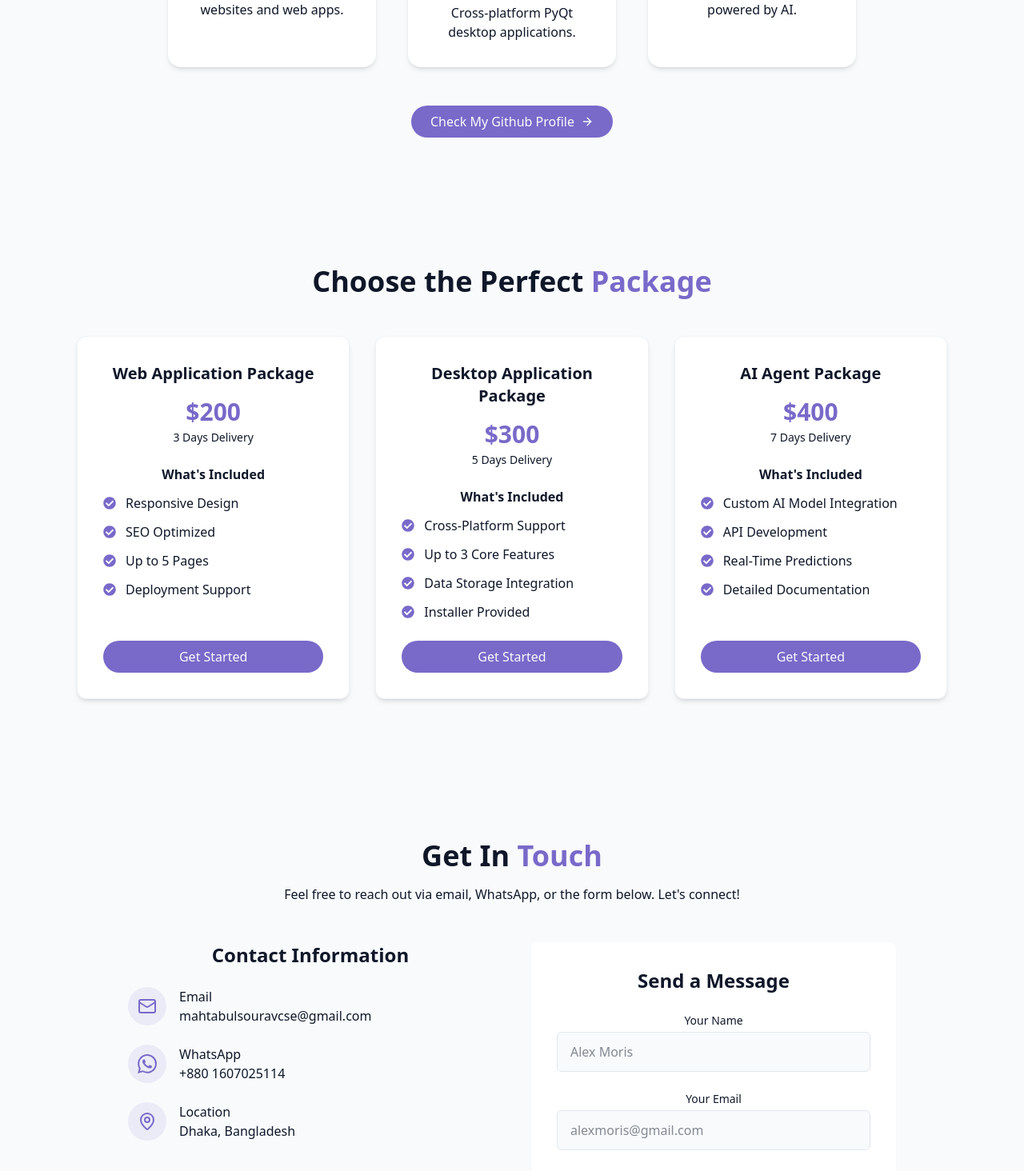
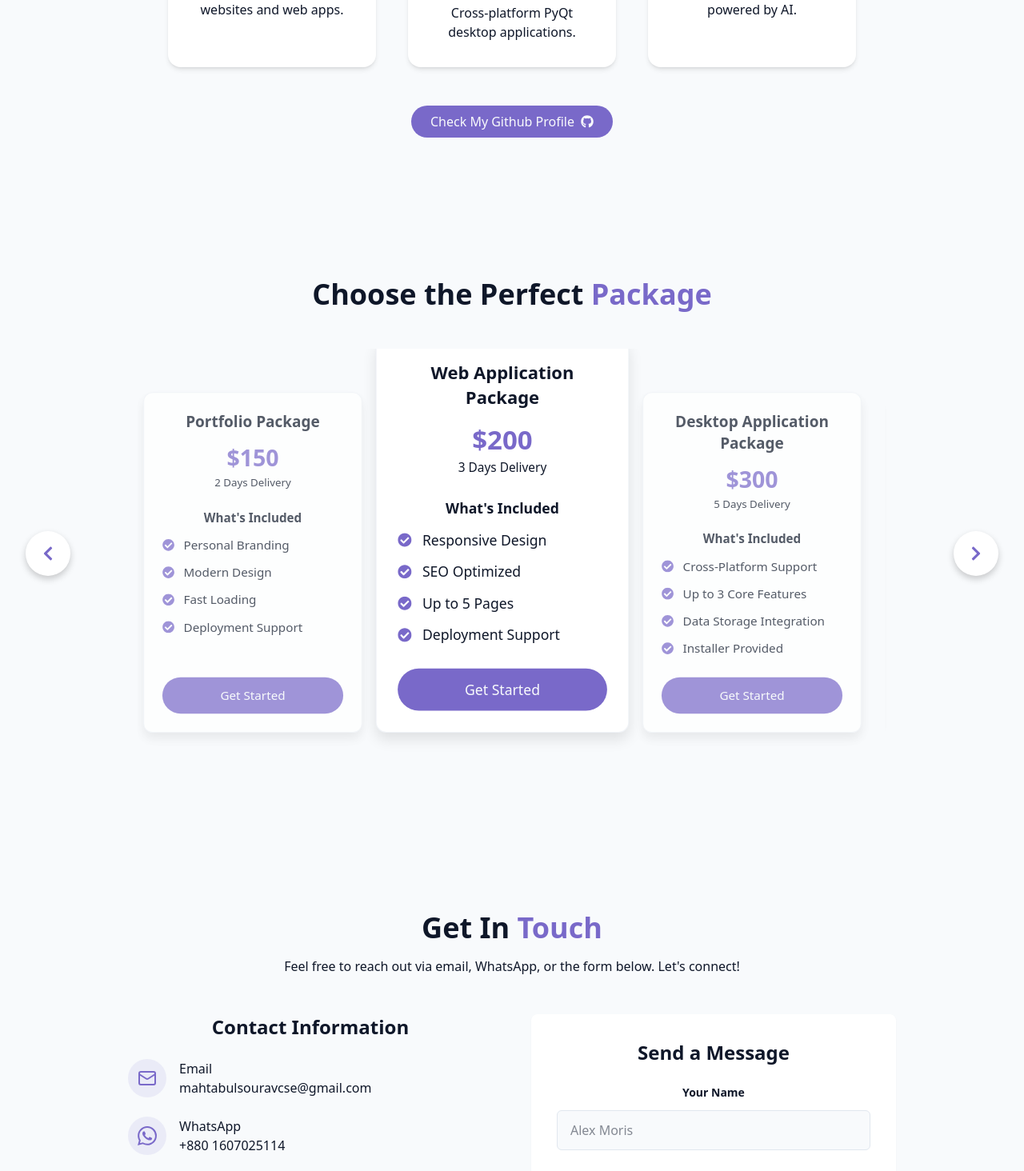
Before and after one commit to mahtabulsouravv/react-tailwind, a React (Vite) app: page / in a window 1280 px wide. Shown: the part 2224-3688 px from the top of the page at 80% size. Built offline with nearby package versions, Linux system fonts and the light colour scheme.

Commit message:
Testing Part

```diff
--- a/src/components/ContactSection.jsx
+++ b/src/components/ContactSection.jsx
@@ -124,7 +124,7 @@ export const ContactSection = () => {
 
                         <form className="space-y-6" onSubmit={handleSubmit}>
                             <div>
-                                <label htmlFor="name" className="block text-sm font-medium mb-1 text-foreground">
+                                <label htmlFor="name" className="block text-sm font-bold mb-3 text-foreground">
                                     Your Name
                                 </label>
                                 <input
@@ -138,7 +138,7 @@ export const ContactSection = () => {
                             </div>
 
                             <div>
-                                <label htmlFor="email" className="block text-sm font-medium mb-1 text-foreground">
+                                <label htmlFor="email" className="block text-sm font-bold mb-3 text-foreground">
                                     Your Email
                                 </label>
                                 <input
@@ -152,7 +152,7 @@ export const ContactSection = () => {
                             </div>
 
                             <div>
-                                <label htmlFor="message" className="block text-sm font-medium mb-1 text-foreground">
+                                <label htmlFor="message" className="block text-sm font-bold mb-3 text-foreground">
                                     Your Message
                                 </label>
                                 <textarea
--- a/src/components/ProjectsSection.jsx
+++ b/src/components/ProjectsSection.jsx
@@ -2,6 +2,7 @@ import { useNavigate } from "react-router-dom";
 import { cn } from "@/lib/utils";
 import { LuLayoutTemplate, LuBrainCircuit } from "react-icons/lu";
 import { BsWindowSplit } from "react-icons/bs";
+import { FaGithub } from "react-icons/fa";
 import { ArrowRight } from "lucide-react";
 
 export const ProjectsSection = () => {
@@ -52,15 +53,29 @@ export const ProjectsSection = () => {
                     ))}
                 </div>
 
+
                 <div className="text-center mt-12">
                     <a
-                    className="cosmic-button w-fit flex items-center mx-auto gap-2"
-                    target="_blank"
-                    href="https://github.com/mahtabulsouravv"
+                        className="cosmic-button w-fit flex items-center mx-auto gap-2 group"
+                        target="_blank"
+                        href="https://github.com/mahtabulsouravv"
                     >
-                        Check My Github Profile <ArrowRight size={16}/>
+                        Check My Github Profile
+                        <span className="relative w-4 h-4">
+                            {/* GitHub icon (visible before hover) */}
+                            <FaGithub
+                                size={16}
+                                className="absolute inset-0 group-hover:opacity-0 transition-opacity duration-200"
+                            />
+                            {/* Arrow icon (visible on hover) */}
+                            <ArrowRight
+                                size={16}
+                                className="absolute inset-0 opacity-0 group-hover:opacity-100 transition-opacity duration-200"
+                            />
+                        </span>
                     </a>
                 </div>
+
 
             </div>
         </section>
--- a/src/components/ServiceSection.jsx
+++ b/src/components/ServiceSection.jsx
@@ -1,5 +1,6 @@
+import { useState } from "react";
 import { cn } from "@/lib/utils";
-import { FaCheckCircle } from "react-icons/fa";
+import { FaCheckCircle, FaChevronLeft, FaChevronRight } from "react-icons/fa";
 
 const services = [
     {
@@ -10,9 +11,8 @@ const services = [
             "Responsive Design",
             "SEO Optimized",
             "Up to 5 Pages",
-            "Deployment Support"
+            "Deployment Support",
         ],
-        type: "web"
     },
     {
         name: "Desktop Application Package",
@@ -22,9 +22,8 @@ const services = [
             "Cross-Platform Support",
             "Up to 3 Core Features",
             "Data Storage Integration",
-            "Installer Provided"
+            "Installer Provided",
         ],
-        type: "desktop"
     },
     {
         name: "AI Agent Package",
@@ -34,54 +33,194 @@ const services = [
             "Custom AI Model Integration",
             "API Development",
             "Real-Time Predictions",
-            "Detailed Documentation"
+            "Detailed Documentation",
         ],
-        type: "ai"
-    }
+    },
+    {
+        name: "E-Commerce Package",
+        price: "$500",
+        delivery: "7 Days Delivery",
+        features: [
+            "Product Management",
+            "Payment Gateway Integration",
+            "Mobile Friendly",
+            "Admin Dashboard",
+        ],
+    },
+    {
+        name: "Portfolio Package",
+        price: "$150",
+        delivery: "2 Days Delivery",
+        features: [
+            "Personal Branding",
+            "Modern Design",
+            "Fast Loading",
+            "Deployment Support",
+        ],
+    },
 ];
 
+const visibleCount = 3;
+
 export const ServiceSection = () => {
+    const [activeIndex, setActiveIndex] = useState(0);
+
+    const extendedServices = [...services, ...services, ...services];
+    const middleIndexOffset = services.length;
+
+    const CARD_WIDTH_REM = 18;
+    const GAP_REM = 1.5;
+    const SLOT_REM = CARD_WIDTH_REM + GAP_REM;
+
+    const translateX = -(
+        (activeIndex + middleIndexOffset - 1) *
+        SLOT_REM
+    );
+
+    const remToPx = (rem) => rem * 16;
+
+    const handlePrev = () => {
+        setActiveIndex((prev) => (prev - 1 + services.length) % services.length);
+    };
+
+    const handleNext = () => {
+        setActiveIndex((prev) => (prev + 1) % services.length);
+    };
+
+    const renderCard = (service, index) => {
+        const realIndex = index % services.length;
+
+        let distance = Math.abs(realIndex - activeIndex);
+        distance = Math.min(distance, services.length - distance);
+
+        const isCenter = distance === 0;
+
         return (
-        <section id="services" className="py-20 px-4 relative bg-secondary/30">
-            <div className="container mx-auto max-w-6xl">
-                <h2 className="text-3xl md:text-4xl font-bold mb-12 text-center">
-                    Choose the Perfect <span className="text-primary">Package</span>
-                </h2>
-
-                <div className="grid grid-cols-1 md:grid-cols-3 gap-8">
-                    {services.map((service, index) => (
             <div
-                            key={index}
-                            className="bg-card rounded-xl shadow-md p-8 flex flex-col justify-between transition-transform hover:scale-[1.03] hover:shadow-lg border border-border/50 relative group overflow-hidden"
+                key={`${service.name}-${index}`}
+                className={cn(
+                    "bg-card rounded-xl shadow-md border border-border/50 p-6 flex flex-col justify-between relative overflow-hidden select-none transition-transform duration-500 ease-in-out",
+                    "min-w-[18rem] w-72 h-[28rem]",
+                    isCenter ? "scale-110 z-30 shadow-lg" : "scale-95 opacity-70 z-10"
+                )}
+                style={{
+                    boxShadow: "0 8px 15px rgba(0, 0, 0, 0.1)",
+                    transformOrigin: "center bottom",
+                }}
             >
-                            {/* Subtle background overlay on hover */}
                 <div className="absolute inset-0 opacity-0 group-hover:opacity-10 bg-primary transition-opacity duration-300 pointer-events-none"></div>
-
                 <div>
-                                {/* Name First */}
                     <h4 className="text-xl font-semibold mb-4 text-center">{service.name}</h4>
-
                     <div className="text-center mb-6">
                         <h3 className="text-3xl font-bold text-primary mb-1">{service.price}</h3>
                         <p className="text-muted-foreground text-sm">{service.delivery}</p>
                     </div>
-
                     <h5 className="font-semibold mb-3">What's Included</h5>
                     <ul className="space-y-3">
-                                    {service.features.map((feature, key) => (
-                                        <li key={key} className="flex items-center gap-3 text-muted-foreground">
+                        {service.features.map((feature, idx) => (
+                            <li key={idx} className="flex items-center gap-3 text-muted-foreground">
                                 <FaCheckCircle className="text-primary" />
                                 <span>{feature}</span>
                             </li>
                         ))}
                     </ul>
                 </div>
-
                 <div className="flex justify-center mt-6">
-                                <button className="cosmic-button w-full">Get Started</button>
+                    <button className="cosmic-button w-full py-3">Get Started</button>
                 </div>
             </div>
-                    ))}
+        );
+    };
+
+    return (
+        <section
+            id="services"
+            className="py-24 px-4 relative bg-secondary/30 overflow-visible select-none"
+        >
+            <div className="container mx-auto max-w-6xl relative">
+                <h2 className="text-3xl md:text-4xl font-bold mb-12 text-center">
+                    Choose the Perfect <span className="text-primary">Package</span>
+                </h2>
+
+                {/* Desktop Carousel */}
+                <div className="relative hidden md:flex items-center justify-center h-[32rem]">
+                    <button
+                        onClick={handlePrev}
+                        aria-label="Previous package"
+                        className="absolute left-0 md:-left-16 bg-card p-4 rounded-full shadow-lg hover:scale-110 transition z-30 flex items-center justify-center"
+                        style={{
+                            width: "3.5rem",
+                            height: "3.5rem",
+                            boxShadow: "0 4px 8px rgba(0, 0, 0, 0.2)"
+                        }}
+                    >
+                        <FaChevronLeft className="text-primary text-xl" />
+                    </button>
+
+                    <div
+                        className="overflow-hidden flex items-center"
+                        style={{
+                            width: remToPx(SLOT_REM * visibleCount),
+                            height: "100%"
+                        }}
+                    >
+                        <div
+                            className="flex gap-6 items-center"
+                            style={{
+                                transform: `translateX(${remToPx(translateX)}px)`,
+                                transition: "transform 0.5s ease-in-out",
+                                height: "100%"
+                            }}
+                        >
+                            {extendedServices.map((service, idx) => renderCard(service, idx))}
+                        </div>
+                    </div>
+
+                    <button
+                        onClick={handleNext}
+                        aria-label="Next package"
+                        className="absolute right-0 md:-right-16 bg-card p-4 rounded-full shadow-lg hover:scale-110 transition z-30 flex items-center justify-center"
+                        style={{
+                            width: "3.5rem",
+                            height: "3.5rem",
+                            boxShadow: "0 4px 8px rgba(0, 0, 0, 0.2)"
+                        }}
+                    >
+                        <FaChevronRight className="text-primary text-xl" />
+                    </button>
+                </div>
+
+                {/* Mobile - Single Card centered with spaced arrows */}
+                <div className="mt-8 md:hidden relative h-[28rem] flex items-center justify-center">
+                    <button
+                        onClick={handlePrev}
+                        aria-label="Previous package"
+                        className="bg-card p-4 rounded-full shadow-lg hover:scale-110 transition flex items-center justify-center absolute"
+                        style={{
+                            width: "3rem",
+                            height: "3rem",
+                            left: "-2.5rem",
+                        }}
+                    >
+                        <FaChevronLeft className="text-primary" />
+                    </button>
+
+                    <div className="mx-auto">
+                        {renderCard(services[activeIndex], activeIndex)}
+                    </div>
+
+                    <button
+                        onClick={handleNext}
+                        aria-label="Next package"
+                        className="bg-card p-4 rounded-full shadow-lg hover:scale-110 transition flex items-center justify-center absolute"
+                        style={{
+                            width: "3rem",
+                            height: "3rem",
+                            right: "-2.5rem",
+                        }}
+                    >
+                        <FaChevronRight className="text-primary" />
+                    </button>
                 </div>
             </div>
         </section>
--- a/src/components/SkillsSection.jsx
+++ b/src/components/SkillsSection.jsx
@@ -2,7 +2,7 @@ import { HashLink } from "react-router-hash-link";
 import { useState } from "react";
 import { cn } from '@/lib/utils';
 import {
-    SiPython, SiJavascript, SiHtml5, SiReact, SiTailwindcss, SiShadcnui, SiPostgresql, SiNumpy, SiScikitlearn,
+    SiCplusplus,SiPython, SiJavascript, SiHtml5, SiReact, SiTailwindcss, SiShadcnui, SiPostgresql, SiNumpy, SiScikitlearn,
     SiGit, SiObsidian, SiCanva, SiN8N, SiQt, SiSupabase, SiFastapi, SiSqlalchemy,SiGooglecolab,SiVercel,SiPostman,SiArchlinux
 } from "react-icons/si";
 
@@ -12,6 +12,7 @@ import { FaWindows } from "react-icons/fa";
 const skills = [
 
     // Programming Language
+    { name: "C++", category: "programing language", icon: <SiCplusplus size={20} /> },
     { name: "Python", category: "programing language", icon: <SiPython size={20} /> },
     { name: "JavaScript", category: "programing language", icon: <SiJavascript size={20} /> },
 
```
Also changed, not shown: src/components/AboutSection.jsx (+34 -8 lines). Lines whose indentation alone changed are shown as unchanged.
